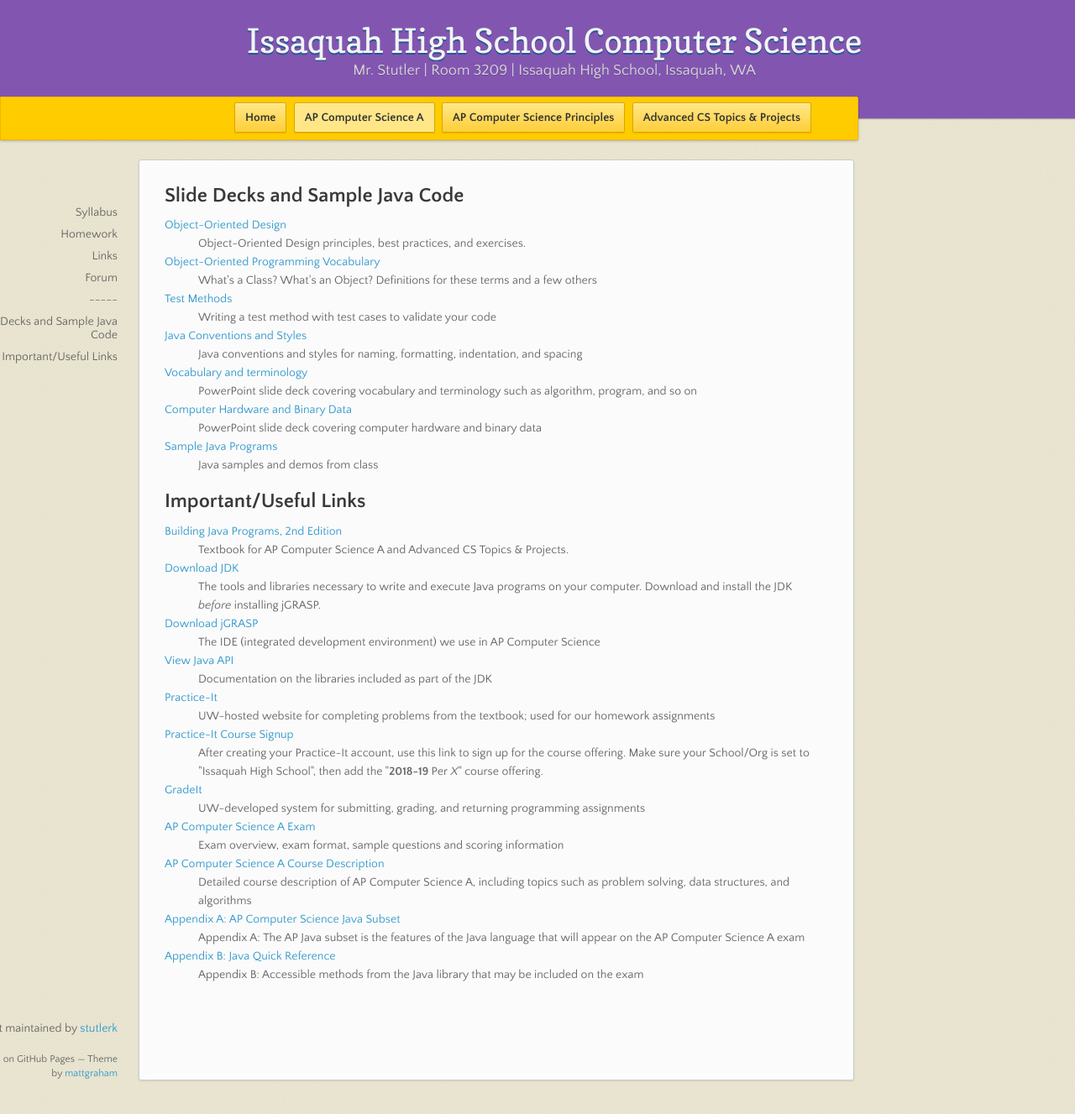
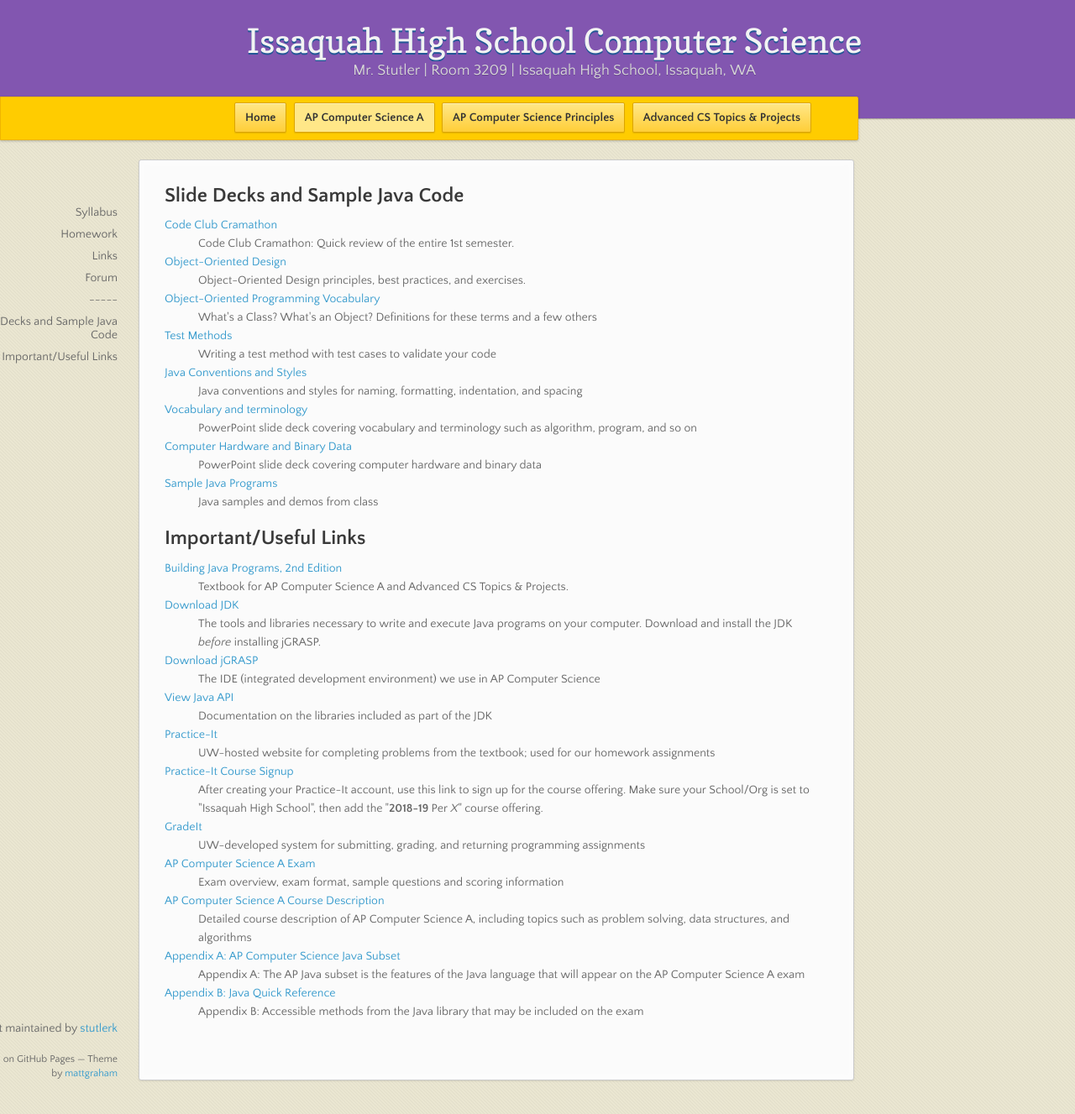
Before and after one commit to stutlerk/ihs-website, a Jekyll site: the page built from _apcsa/links.html, in a window 1280 px wide and 1327 px high. Shown: the whole window at 84% size. Built offline with Jekyll 4.4.1, drawn with Linux system fonts in a browser that asks for light colours; nearby versions of some CDN libraries.

Commit message:
Update links.html

```diff
--- a/_apcsa/links.html
+++ b/_apcsa/links.html
@@ -6,6 +6,9 @@ layout: course
 <section>
 <h2>Slide Decks and Sample Java Code</h2>
 <dl>
+    <dt><a href="https://issaquahwednet-my.sharepoint.com/:p:/g/personal/stutlerk_issaquah_wednet_edu/Ee6rv38hfMZLjCVeYOCpYN4BkxAdNxItwUy7W94o09q7IQ?e=vo4MiH" target="_blank">Code Club Cramathon</a></dt>
+    <dd>Code Club Cramathon: Quick review of the entire 1st semester.</dd>
+
     <dt><a href="https://issaquahwednet-my.sharepoint.com/:p:/g/personal/stutlerk_issaquah_wednet_edu/EY9NADW1m_dPixlQ2cN5Ci8BLFG0lUVn94WvaA3xPUaHrw?e=juLPpM" target="_blank">Object-Oriented Design</a></dt>
     <dd>Object-Oriented Design principles, best practices, and exercises.</dd>
 
```
